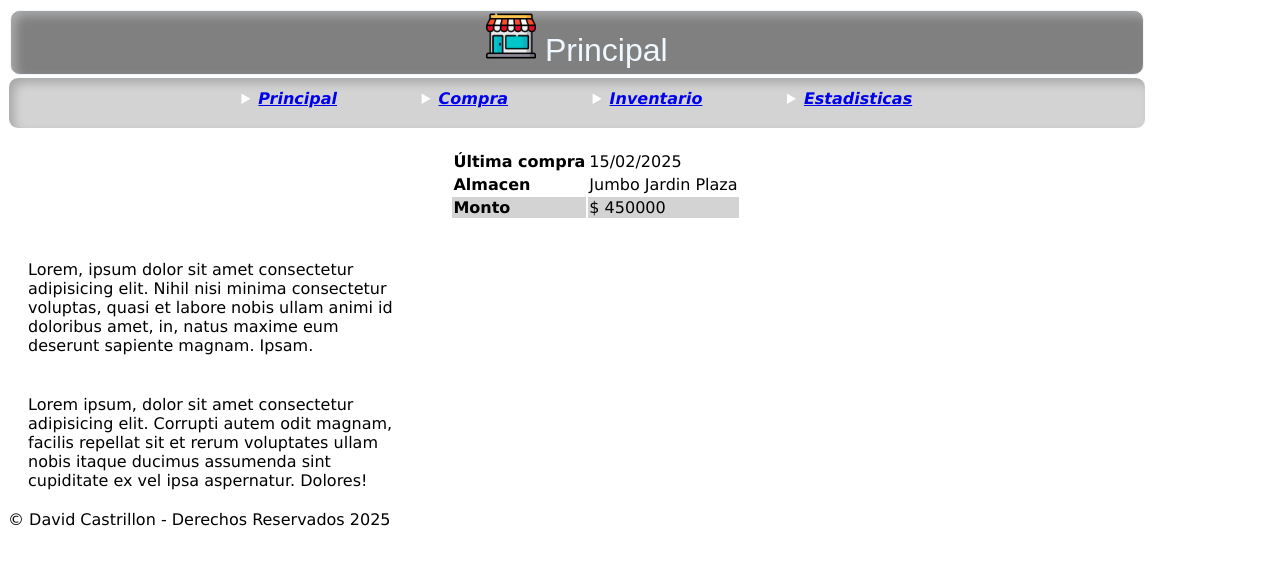
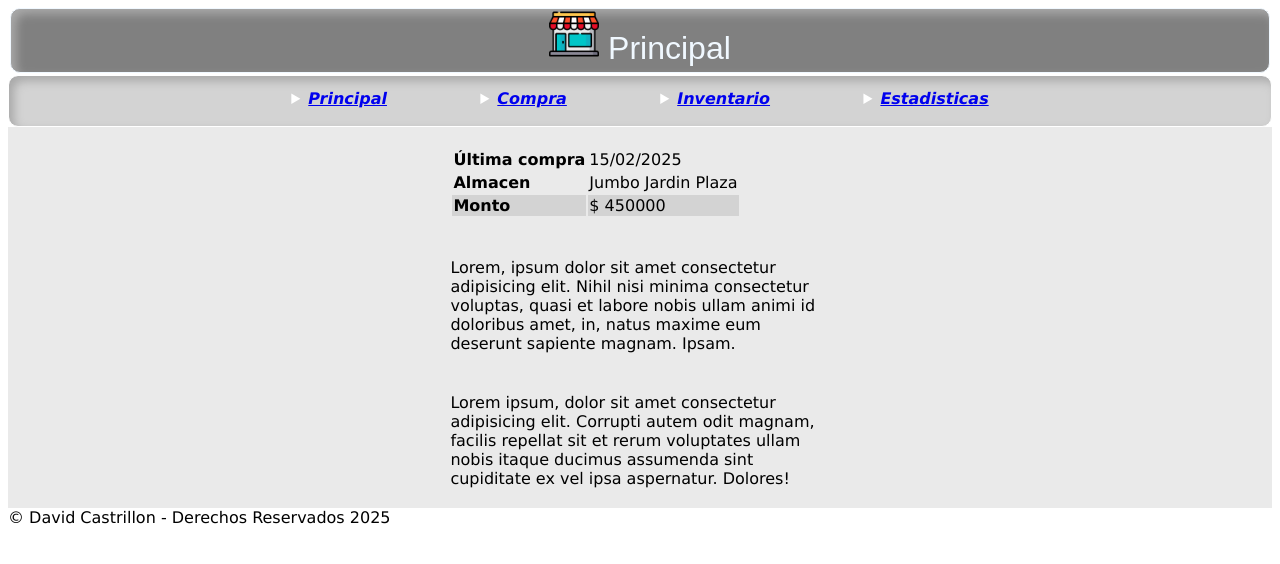
Before and after one commit to davidcastri/QueFaltApp, a plain HTML site: page index.html in a window 1280 px wide. Drawn offline with nearby package versions, Linux system fonts and the light colour scheme; a web font is replaced by a local one.

Commit message:
inicio grid

```diff
--- a/Style/Style.css
+++ b/Style/Style.css
@@ -3,10 +3,33 @@
     font-family: 'Lucida Sans', 'Lucida Sans Regular', 'Lucida Grande', 'Lucida Sans Unicode', Geneva, Verdana, sans-serif;
 }
 
-header {
-    width: 90%;
+.grid-container {
+    display: grid;
+    grid-template-columns: 1fr; /*1 columna*/
+    grid-template-rows: 1fr 8fr 1fr; /* Fila para el encabezado, luego contenido y pie de página */
+    grid-template-areas:
+    "Top"
+    "mid"
+    "footer";
+    height: 100%;
+   }
+
+.Top {
+    width: 100%;
     position: relative;
     align-content: center;
+}
+
+.Mid {
+    width: 100%;
+    position: relative;
+    align-content: center;
+}
+
+.Bot {
+    width: 100%;
+    position: relative;
+    align-content: roght;
 }
 
 /*Selector etiqueta*/
@@ -14,15 +37,8 @@ h1 {
     align-items: center;
     font-weight: 100;
     font-family: "Sigmar", serif;
+    color: aliceblue;
     border: 1px solid;
-    border-radius: 10px;
-}
-
-h1 {
-    align-items: center;
-    font-weight: 100;
-    font-family: "Quichsand", serif;
-    color: aliceblue;
     border-radius: 10px;
     box-shadow: darkgray 5px 5px 10px inset;
 }
@@ -56,7 +72,10 @@ nav {
 }
 
 main {
-    display: inline;
+    width: 100%;
+    position: relative;
+    align-content: center;
+    background-color: #eaeaea;
 }
 
 section {
@@ -73,6 +92,20 @@ section {
 
 }
 
+#left {
+    margin: auto;
+    align-items: left;
+    justify-content: left;
+
+}
+
+#right {
+    margin: auto;
+    align-items: right;
+    justify-content: right;
+
+}
+
 /*Selector descendiente*/
 nav ul {
     text-align: center;
@@ -84,11 +117,11 @@ nav ul {
 /*Selector hijo*/
 nav ul > li {
     font-weight: bold;
-    position: relative;
-    display: inline-block;
     padding: 1%;
     margin-bottom: 0;
     border-right: 1px;
+    position: relative;
+    display: inline-block;
 
 }
 
--- a/index.html
+++ b/index.html
@@ -12,7 +12,7 @@
 </head>
 
 <body>
-<header>
+<header class="top">
     <h1 class="titulo">
         <img src="Images/store.png" alt="Nueva compra" width="50">
         Principal
@@ -42,7 +42,7 @@
     </nav>
 </header>
 
-<main>
+<main class="mid">
 <section id="center">
         <table>
             <tr><td><b>Última compra</b></td><td class="fecha">15/02/2025</td></tr>
@@ -54,7 +54,7 @@
 <section id="right">Lorem ipsum, dolor sit amet consectetur adipisicing elit. Corrupti autem odit magnam, facilis repellat sit et rerum voluptates ullam nobis itaque ducimus assumenda sint cupiditate ex vel ipsa aspernatur. Dolores!</section>
 </main>
 
-<footer>
+<footer class="bot">
     &copy; David Castrillon - Derechos Reservados 2025
 </footer>
 
```
Also changed, not shown: Pages/Compra.html (+3 -3 lines), Pages/Estadistica.html (+3 -3 lines), Pages/Inventario.html (+3 -3 lines).
